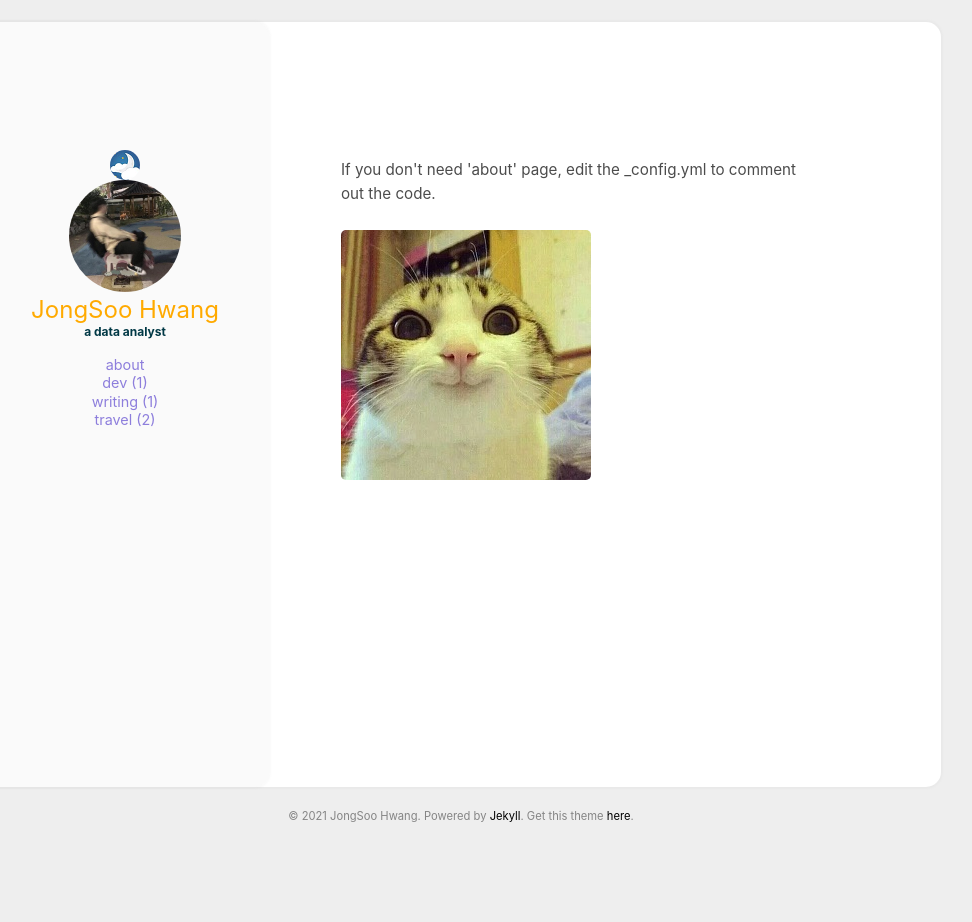
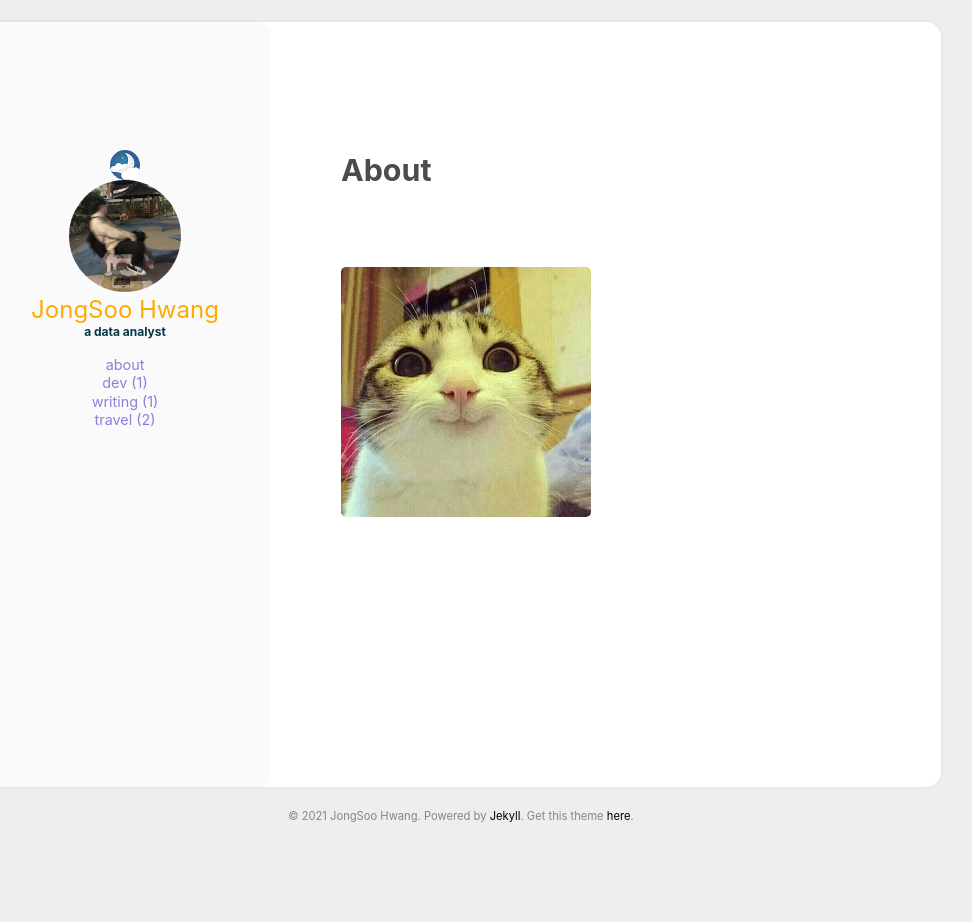
Before and after one commit to jonsyou/jonsyou.github.io, a Jekyll site: the page built from aboutme.html, in a window 1280 px wide. Shown: the whole page, without its empty margins (179-1151 px from the left). Built offline with Jekyll 4.4.1, drawn with Linux system fonts in a browser that asks for light colours.

Commit message:
Update aboutme.html

```diff
--- a/aboutme.html
+++ b/aboutme.html
@@ -5,7 +5,7 @@ layout: page
 <section class="aboutme">
     <div class="post_content">
         <p>
-            If you don't need 'about' page, edit the _config.yml to comment out the code.
+            <h1 class="page-title hr" style="padding-bottom:1rem">About</h1>
             <br><br>
             <img src="https://starry99.github.io/catbook/assets/img/cat1.jpg">
         </p>
```
